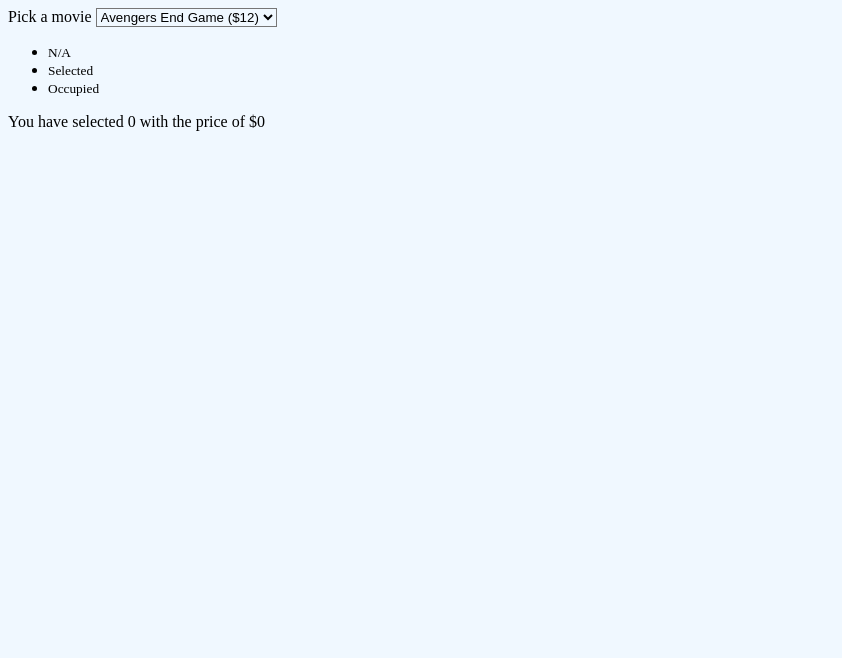
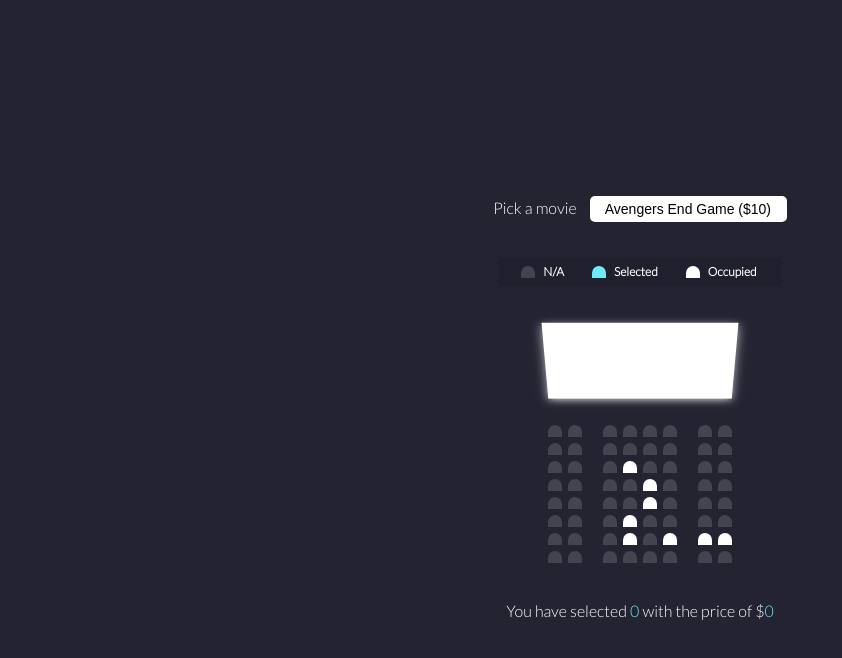
Before and after one commit to ahsan131-hub/booking-seat-cineama, a plain HTML site: page index.html in a window 1280 px wide. Shown: the whole page, without its empty margins (0-842 px from the left). Drawn offline with Linux system fonts and the light colour scheme.

Commit message:
completed

```diff
--- a/index.html
+++ b/index.html
@@ -1,5 +1,6 @@
 <!DOCTYPE html>
 <html lang="en">
+
 <head>
     <meta charset="UTF-8">
     <meta http-equiv="X-UA-Compatible" content="IE=edge">
@@ -7,14 +8,15 @@
     <title>Tapa Tap Cinema</title>
     <link rel="stylesheet" href="style.css">
 </head>
+
 <body>
     <div class="movie-container">
-        <label >Pick a movie</label>
+        <label>Pick a movie</label>
         <select name="" id="movie">
-            <option value="10">Avengers End Game ($12)</option>
-            <option value="12">The Lion King ($10)</option>
-            <option value="8">Laila Majnu ($20)</option>
-            <option value="9"> Nach Basanti ($30)</option>
+            <option value="10">Avengers End Game ($10)</option>
+            <option value="12">The Lion King ($12)</option>
+            <option value="8">Laila Majnu ($8)</option>
+            <option value="9"> Nach Basanti ($9)</option>
         </select>
     </div>
     <ul class="showcase">
@@ -79,7 +81,7 @@
             <div class="seat"></div>
             <div class="seat"></div>
             <div class="seat"></div>
-        <div class="seat occcupied"></div>
+            <div class="seat occupied"></div>
             <div class="seat"></div>
             <div class="seat"></div>
             <div class="seat"></div>
@@ -88,7 +90,7 @@
             <div class="seat"></div>
             <div class="seat"></div>
             <div class="seat"></div>
-        <div class="seat occcupied"></div>
+            <div class="seat occupied"></div>
             <div class="seat"></div>
             <div class="seat"></div>
             <div class="seat"></div>
@@ -98,11 +100,11 @@
             <div class="seat"></div>
             <div class="seat"></div>
             <div class="seat"></div>
-        <div class="seat occcupied"></div>
+            <div class="seat occupied"></div>
             <div class="seat"></div>
-        <div class="seat occcupied"></div>
-        <div class="seat occcupied"></div>
-        <div class="seat occcupied"></div>
+            <div class="seat occupied"></div>
+            <div class="seat occupied"></div>
+            <div class="seat occupied"></div>
         </div>
         <div class="row">
             <div class="seat"></div>
@@ -119,4 +121,5 @@
 
     <script src="main.js"></script>
 </body>
+
 </html>
--- a/main.js
+++ b/main.js
@@ -0,0 +1,69 @@
+const container = document.querySelector('.container');
+const seats = document.querySelectorAll('.row .seat:not(.occupied)');
+const count = document.querySelector('#count');
+const total = document.querySelector('#total');
+const movie = document.querySelector('#movie');
+
+populatUi();
+
+let ticketPrice = +movie.value; //to integer
+function updateSelectedCount() {
+    const selectedList = document.querySelectorAll(".row .seat.selected");
+    const selectedSeat = [...selectedList].map((seat) => [...seats].indexOf(seat));
+    localStorage.setItem("SelectedSeat", JSON.stringify(selectedSeat));
+    const listCount = selectedList.length;
+    count.innerText = listCount;
+    total.innerText = listCount * ticketPrice;
+
+}
+
+//save select movie index and price
+function setMovieData(movieIndex, moviePrice) {
+    localStorage.setItem("SelectedMovieIndex", movieIndex);
+    localStorage.setItem("SelectedMoviePrice", moviePrice);
+}
+
+movie.addEventListener('change', e => {
+    ticketPrice = +e.target.value;
+    setMovieData(e.target.selectedIndex, e.target.value);
+    updateSelectedCount();
+})
+
+
+
+//get data from storage and populate UI
+function populatUi() {
+    let selectedSeat = JSON.parse(localStorage.getItem('SelectedSeat'));
+
+    if (selectedSeat !== null && selectedSeat.length > 0) {
+        seats.forEach(
+            (seat, index) => {
+                if (selectedSeat.indexOf(index) > -1) {
+                    seat.classList.add('selected');
+                }
+            }
+        )
+    }
+    const total = localStorage.getItem('SelectedMoviePrice');
+    const movieIndex = localStorage.getItem('SelectedMovieIndex');
+    if (movieIndex !== null) {
+        movie.selectedIndex = movieIndex;
+    }
+}
+
+
+//add functionality to container instead of every seat
+container.addEventListener('click', (e) => {
+        //this will give us the targer element that was clicked
+        if (
+            e.target.classList.contains("seat") &&
+            !e.target.classList.contains("occupied")
+        ) {
+            console.log(e.target);
+            e.target.classList.toggle('selected');
+            console.log(e.target);
+            updateSelectedCount();
+        }
+    })
+    // initial update count and price
+updateSelectedCount();
--- a/style.css
+++ b/style.css
@@ -1,4 +1,119 @@
-*{
+@import url("https://fonts.googleapis.com/css2?family=Lato:wght@300&display=swap");
+* {
     box-sizing: border-box;
-    background-color: aliceblue
 }
+
+body {
+    background-color: #232332;
+    color: #fff;
+    display: flex;
+    flex-direction: column;
+    align-items: center;
+    justify-content: center;
+    height: 100vh;
+    font-family: lato, sans-serif;
+    margin: 0;
+}
+
+.movie-container {
+    margin: 20px 0;
+}
+
+.movie-container select {
+    background-color: #fff;
+    border: 0;
+    border-radius: 5px;
+    font-size: 14px;
+    margin-left: 10px;
+    padding: 5px 15px 5px 15px;
+    appearance: none;
+}
+
+.container {
+    perspective: 1000px;
+    margin-bottom: 30px;
+}
+
+.seat {
+    background-color: #444451;
+    height: 12px;
+    width: 14px;
+    border-top-left-radius: 10px;
+    border-top-right-radius: 10px;
+    margin: 3px;
+    /* padding: 5px; */
+}
+
+.row {
+    display: flex;
+}
+
+.seat.selected {
+    background-color: #6feaf6;
+}
+
+.seat.occupied {
+    background-color: #fff;
+}
+
+.seat:nth-of-type(2) {
+    margin-right: 18px;
+}
+
+.seat:nth-last-of-type(2) {
+    margin-left: 18px;
+}
+
+.seat:not(.occupied):hover {
+    /* background-color: #6feaf6; */
+    cursor: pointer;
+    transform: scale(1.3);
+}
+
+.showcase .seat:not(.occupied):hover {
+    /* background-color: #6feaf6; */
+    cursor: default;
+    transform: scale(1);
+}
+
+.showcase {
+    background: rgba(0, 0, 0, .1);
+    padding: 5px 10px;
+    border-radius: 5px;
+    color: #fff;
+    display: flex;
+    justify-content: space-between;
+    list-style-type: none;
+}
+
+.showcase li {
+    display: flex;
+    justify-content: center;
+    align-items: center;
+    margin: 0px 10px;
+}
+
+.showcase li small {
+    margin: 0px 5px;
+    font-size: 12px;
+    font-weight: 600;
+}
+
+.screen {
+    background-color: #fff;
+    height: 100px;
+    width: 100%;
+    display: flex;
+    margin: 10px 0px;
+    border: radius 5px;
+    box-shadow: 0 3px 10px rgba(255, 255, 255, 0.7);
+    transform: rotateX(-45deg);
+}
+
+p.text {
+    margin: 5px 0;
+}
+
+p.text span {
+    color: #6feaf6;
+}
```
Lines whose indentation alone changed are shown as unchanged.
